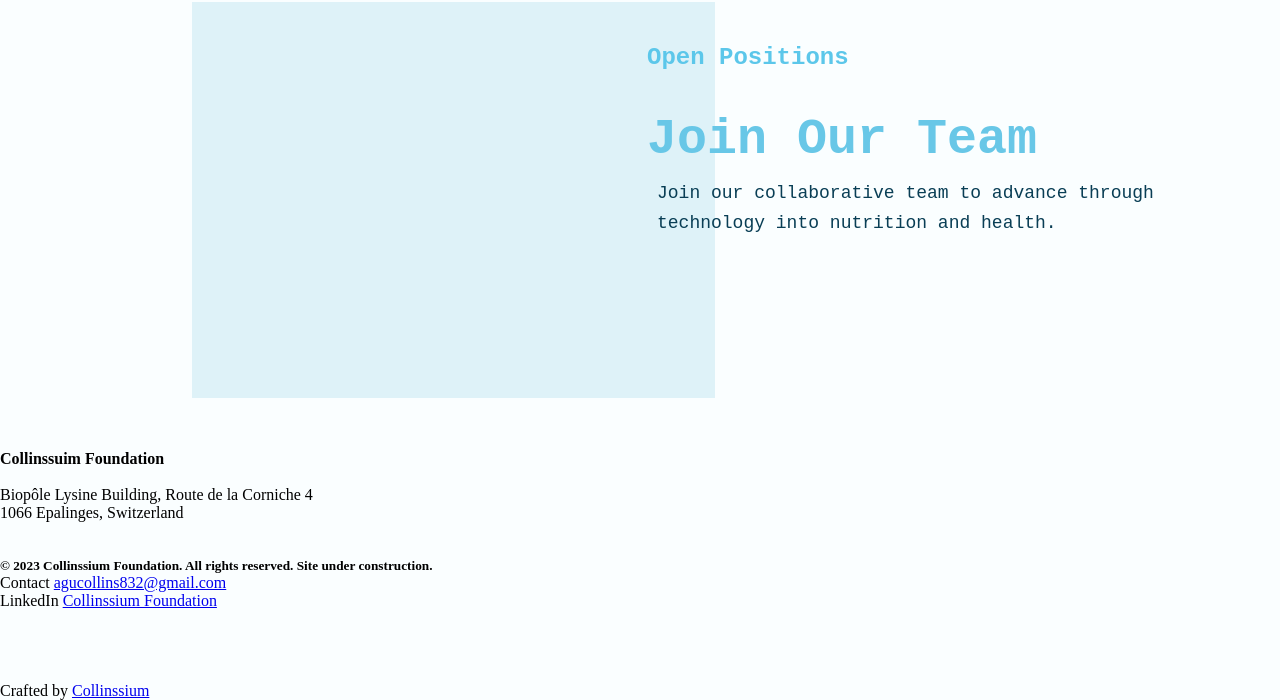
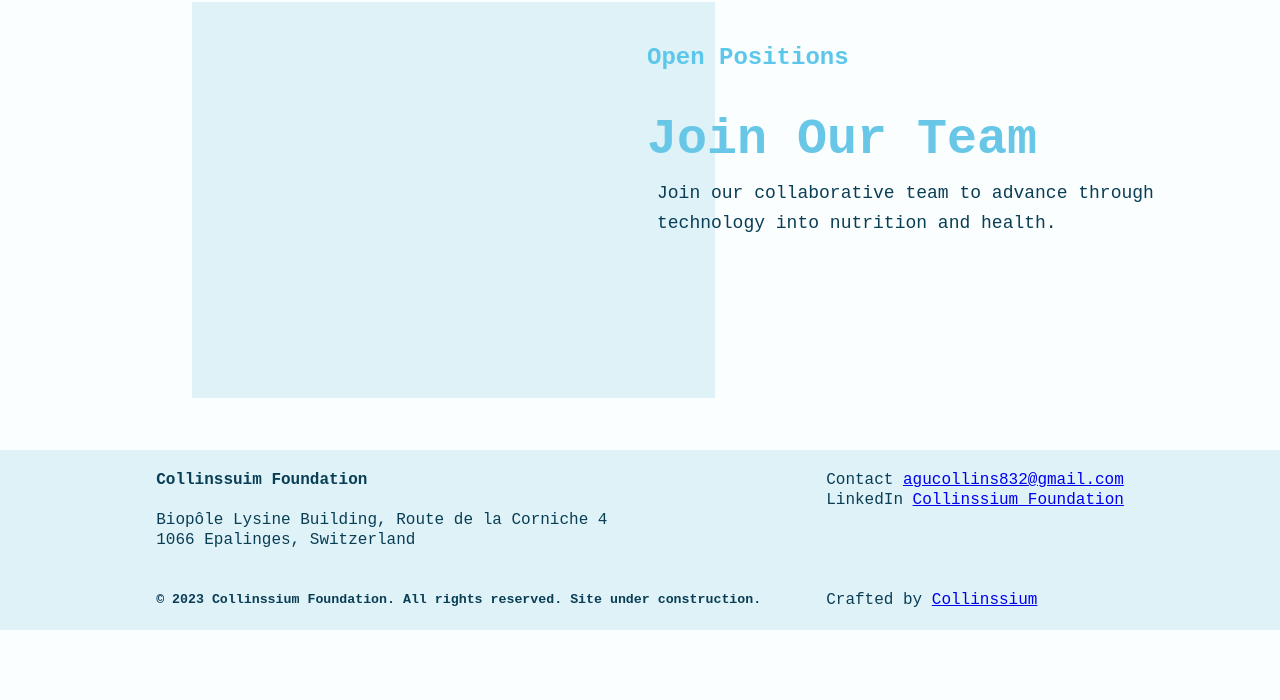
Before and after one commit to Collinsac/Foundation, a plain HTML site: page Foundation/index.html in a window 1280 px wide. Shown: the part 2366-3066 px from the top of the page. After the commit the page ends 2996 px from the top, so only its background shows below. Drawn offline with Linux system fonts and the light colour scheme.

Commit message:
Update style.css

```diff
--- a/Foundation/css/style.css
+++ b/Foundation/css/style.css
@@ -291,6 +291,22 @@ main {
     z-index: -1;
 }
 
+footer {
+    background-color: rgba(152, 211, 231, 0.296);
+    padding: 20px;
+    display: flex;
+    justify-content: center;
+    gap: 20px;
+    line-height: 20px;
+    color: rgb(9, 62, 85);
+    font-family: 'Courier New', Courier, monospace;
+}
+
+footer .sec {
+    flex: 1;
+    max-width: 650px;
+    /* background-color: red; */
+}
 
 /*media queries 764  for nav , header  */
 
@@ -367,6 +383,10 @@ main {
     .art_1 section .purpose {
         margin: auto;
     }
+
+    footer {
+        flex-direction: column;
+    }
 }
 
 
```
